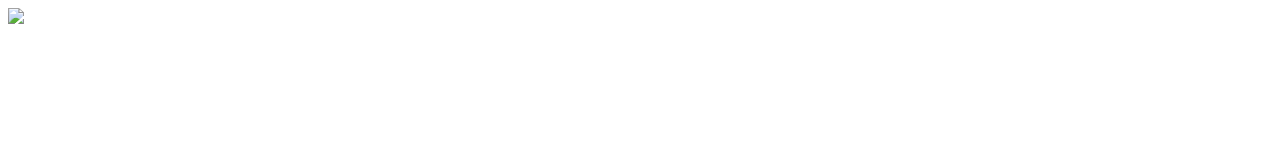
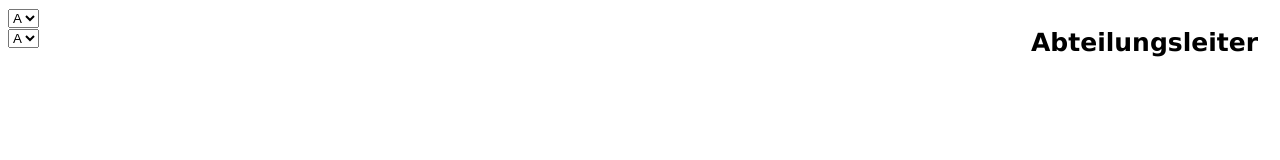
Before and after one commit to christophschnabl/p184c02, a website: page frontend/html/index.html in a window 1280 px wide. Drawn offline with nearby package versions, Linux system fonts and the light colour scheme; files that its build step writes are made by us from their sources; files whose address does not match are found by name.

Commit message:
Create basic HTML structure and ignore public folder

```diff
--- a/frontend/assets/styles/index.less
+++ b/frontend/assets/styles/index.less
@@ -1,3 +1,18 @@
-a {
-color:red;
+html {
+    font-family: Verdana, Geneva, Tahoma, sans-serif;
 }
+
+html, body {
+    width:100%;
+    height:100%;
+}
+
+header {
+    h1 {
+        float:right;
+        display:block;
+        font-size:25px;
+        margin-right:30px;
+        margin-top:20px;
+    }
+}
--- a/frontend/html/index.html
+++ b/frontend/html/index.html
@@ -2,13 +2,34 @@
 <html>
 
 <head>
-    <title>Test Website</title>
+    <title>Abteilungsleiter</title>
     <script type="text/javascript" src="javascript/bundle.min.js"></script>
-    <link href="styles/index.css" />
+    <link rel="stylesheet" type="text/css" href="styles/index.css" />
 </head>
 
 <body>
-    <img src="images/test.jpg" />
+    <header>
+        <h1>Abteilungsleiter</h1>
+    </header>
+    <nav>
+
+    </nav>
+    <main>
+        <section>
+            <select>
+                <option>A</option>
+                <option>B</option>
+            </select>
+            <div id="list"></div>
+        </section>
+        <section>
+            <select>
+                <option>A</option>
+                <option>B</option>
+            </select>
+            <div id="graph"></div>
+        </section>
+    </main>
 </body>
 
 </html>
--- a/frontend/public/javascript/bundle.js
+++ /dev/null
@@ -1,24 +0,0 @@
-(function(){function r(e,n,t){function o(i,f){if(!n[i]){if(!e[i]){var c="function"==typeof require&&require;if(!f&&c)return c(i,!0);if(u)return u(i,!0);var a=new Error("Cannot find module '"+i+"'");throw a.code="MODULE_NOT_FOUND",a}var p=n[i]={exports:{}};e[i][0].call(p.exports,function(r){var n=e[i][1][r];return o(n||r)},p,p.exports,r,e,n,t)}return n[i].exports}for(var u="function"==typeof require&&require,i=0;i<t.length;i++)o(t[i]);return o}return r})()({1:[function(require,module,exports){
-"use strict";
-
-var _script = _interopRequireDefault(require("./script.js"));
-
-function _interopRequireDefault(obj) { return obj && obj.__esModule ? obj : { default: obj }; }
-
-(0, _script.default)();
-
-},{"./script.js":2}],2:[function(require,module,exports){
-"use strict";
-
-Object.defineProperty(exports, "__esModule", {
-  value: true
-});
-exports.default = Hello;
-
-function Hello() {
-  console.log("hi");
-}
-
-;
-
-},{}]},{},[1]);
```
Also changed, not shown: frontend/public/index.html (deleted, +0 -14 lines), frontend/public/images/test.jpg (deleted), frontend/public/javascript/bundle.min.js (deleted), frontend/public/styles/index.css (deleted), 1 other file.
